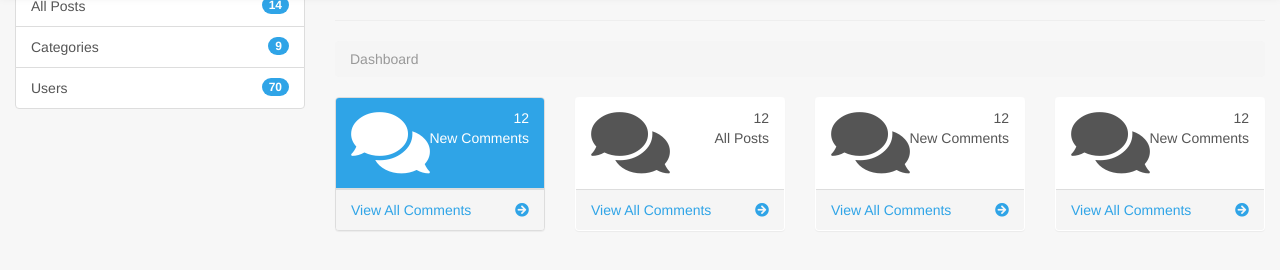
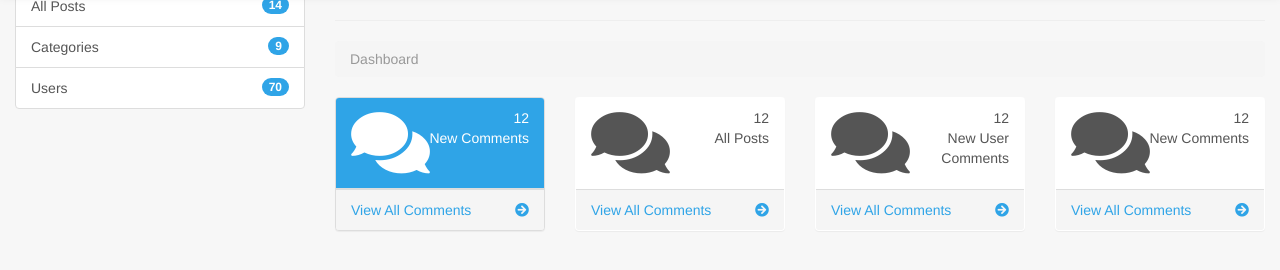
Before and after one commit to dhairyachandra/HackerCode, a plain HTML site: page Admin/index.html in a window 1280 px wide. Shown: the part 56-326 px from the top of the page. Drawn offline with nearby package versions, Linux system fonts and the light colour scheme; files that its build step writes are made by us from their sources.

Commit message:
Changed a string
Changed a string

```diff
--- a/Admin/index.html
+++ b/Admin/index.html
@@ -126,7 +126,7 @@
                                 </div>
                                 <div class="col-xs-9">
                                     <div class="text-right huge">12</div>
-                                    <div class="text-right">New Comments</div>
+                                    <div class="text-right">New User Comments</div>
                                 </div>
                                </div>
                             </div>
```
Also changed, not shown: 1 other file.
